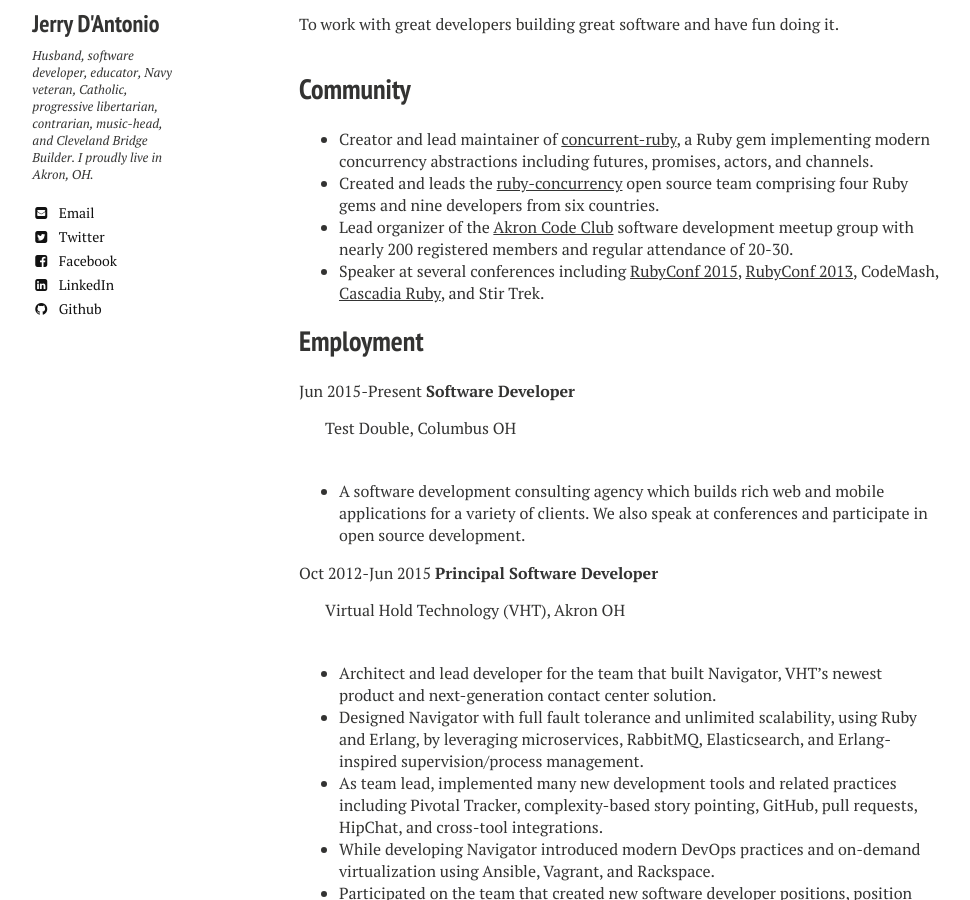
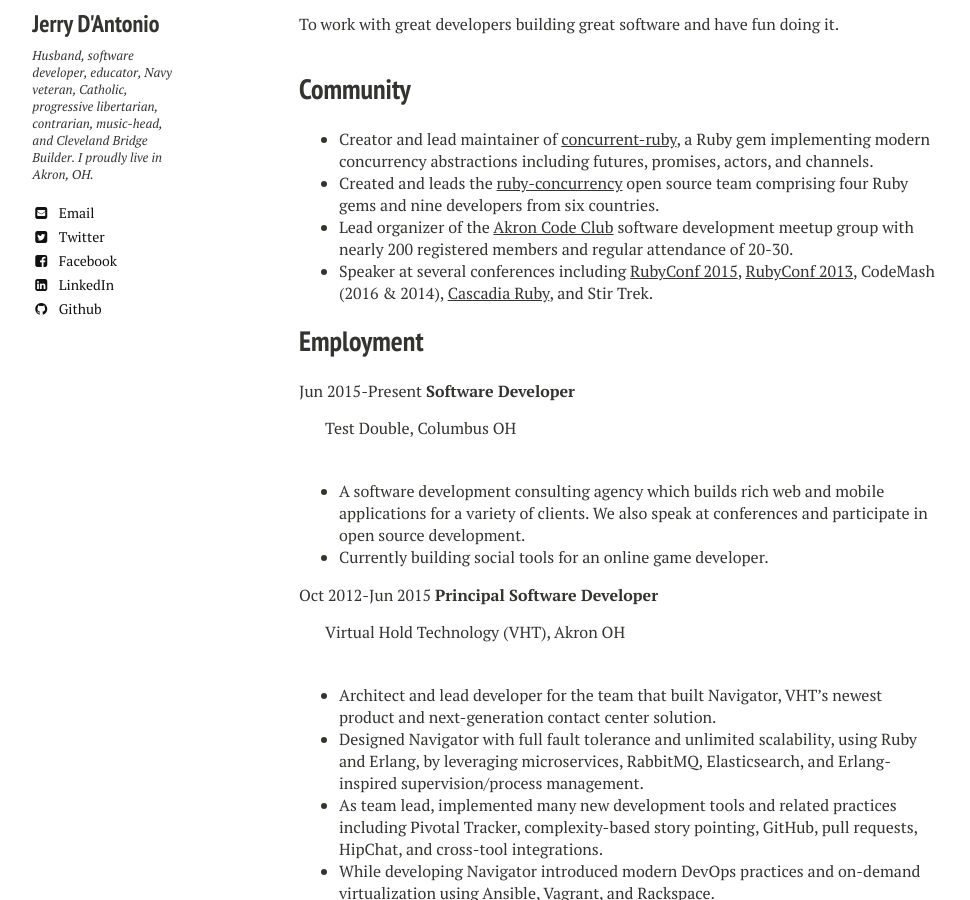
Before and after one commit to jdantonio/jdantonio.github.io, a Jekyll site: the page built from cv/index.md, in a window 1280 px wide and 900 px high, scrolled down 524 px. Shown: the whole window, without its empty margins (21-991 px from the left). Built offline with Jekyll 4.4.1, drawn with Linux system fonts in a browser that asks for light colours; nearby versions of some CDN libraries.

Commit message:
Updated CV

```diff
--- a/cv/index.md
+++ b/cv/index.md
@@ -27,7 +27,7 @@
 * Speaker at several conferences including
   [RubyConf 2015](http://confreaks.tv/videos/rubyconf2015-everything-you-know-about-the-gil-is-wrong),
   [RubyConf 2013](http://www.confreaks.com/videos/2872-rubyconf2013-advanced-concurrent-programming-in-ruby),
-  CodeMash,
+  CodeMash (2016 & 2014),
   [Cascadia Ruby](http://www.confreaks.com/videos/2790-cascadiaruby2013-advanced-multithreading-in-ruby),
   and Stir Trek.
 
@@ -38,6 +38,7 @@
 Test Double, Columbus OH
 
 * A software development consulting agency which builds rich web and mobile applications for a variety of clients. We also speak at conferences and participate in open source development.
+* Currently building social tools for an online game developer.
 
 Oct 2012-Jun 2015 **Principal Software Developer**
 
```
Also changed, not shown: 2 other files.
